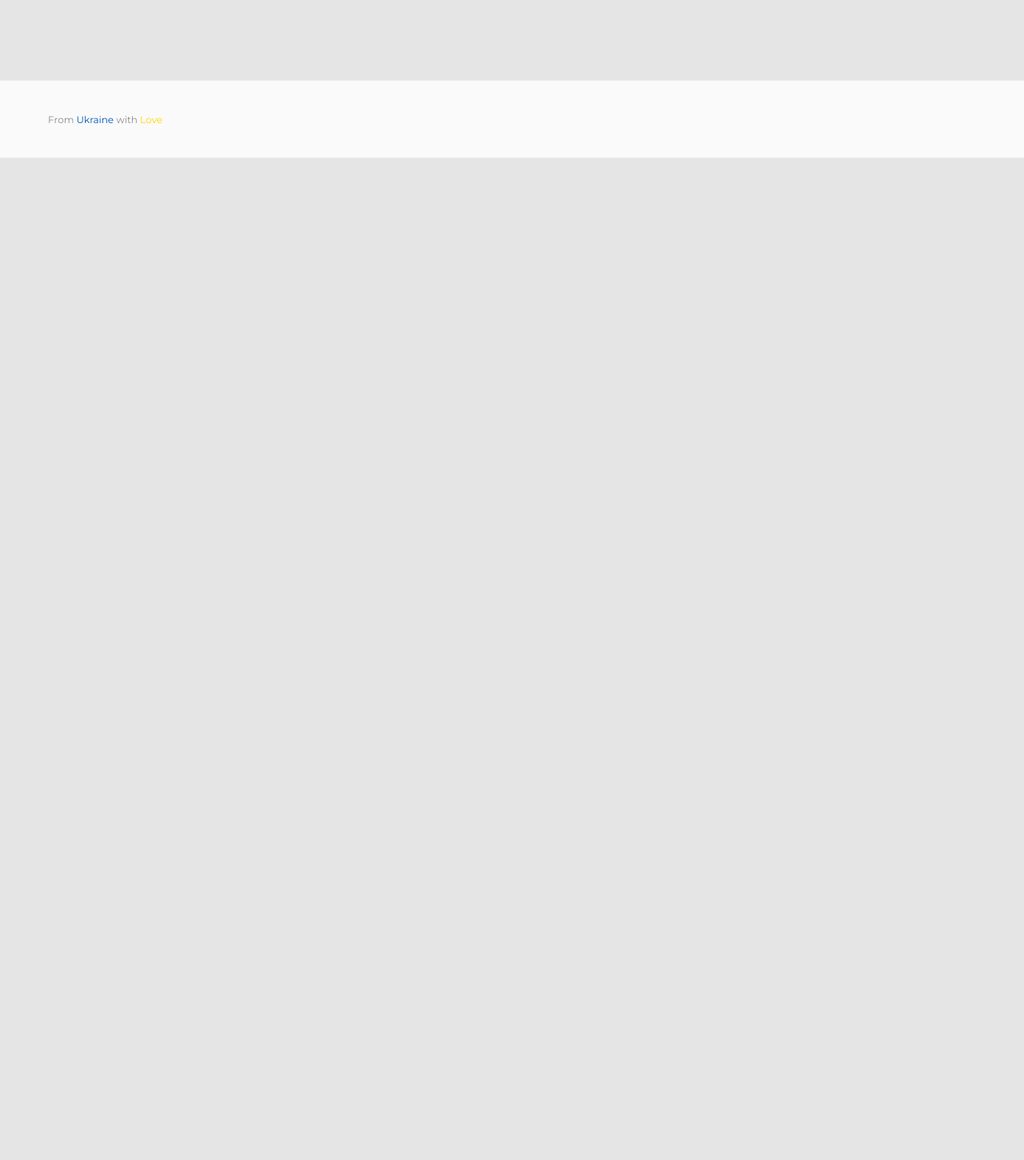
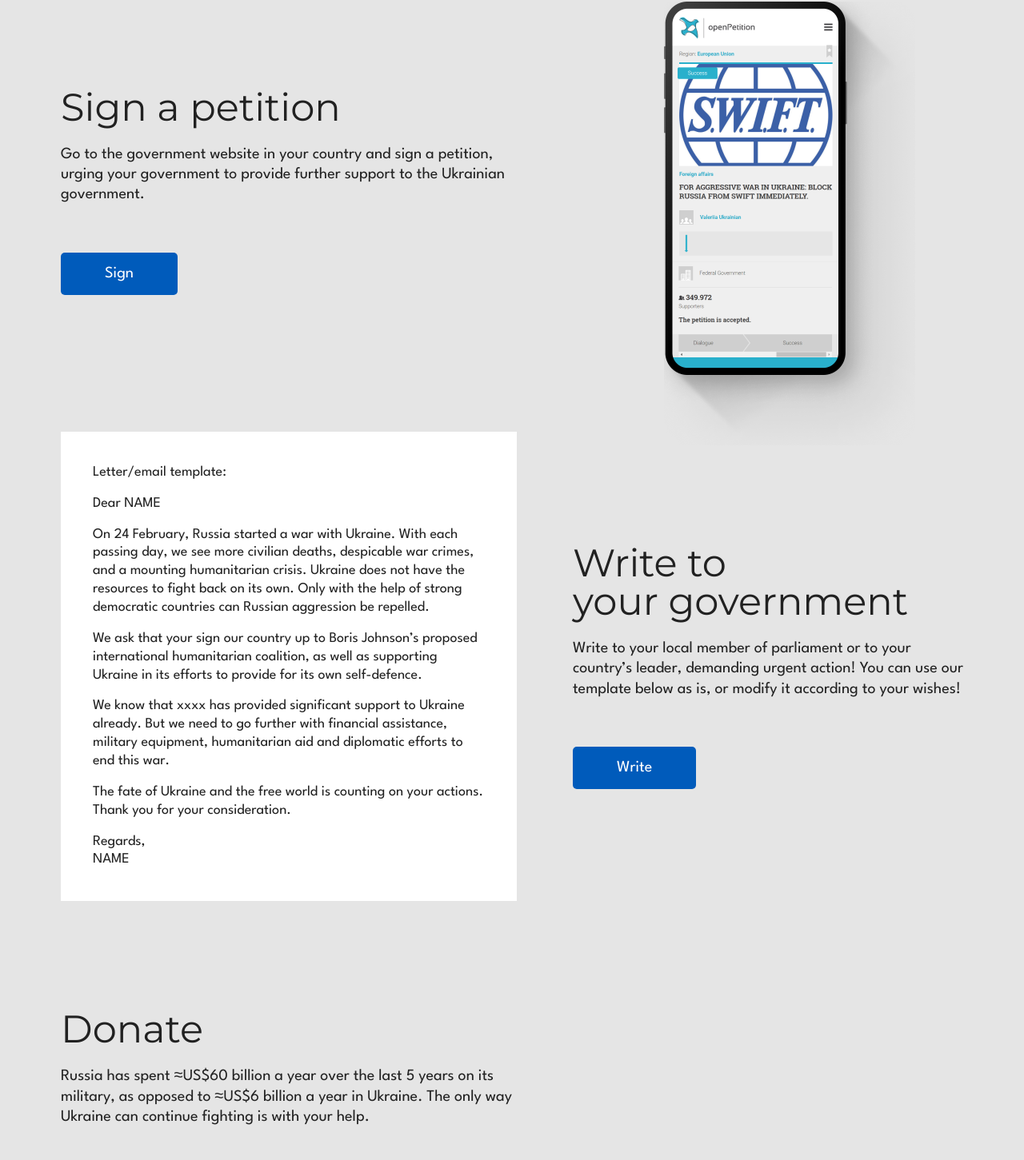
Before and after one commit to s7kind/helpukraine, a Next.js app: page / in a window 1280 px wide. Shown: the part 2413-3864 px from the top of the page at 80% size. Before the commit the page ends 2611 px from the top, so only its background shows below. Built offline with nearby package versions, Linux system fonts and the light colour scheme.

Commit message:
what can box

```diff
--- a/pages/index.js
+++ b/pages/index.js
@@ -15,7 +15,8 @@ export default function Home() {
                         <div className={styles.hero__info}>
                             <h1>Stop Putin Stop War</h1>
                             <p>On February 24, Russia started war with Ukraine. Each passing day brings more death and
-                            destruction, with an increasing threat to the world as we know it. With your help, we can
+                                destruction, with an increasing threat to the world as we know it. With your help, we
+                                can
                                 stop Putin, end suffering, and avoid global catastrophe.</p>
                             <Link href="/">
                                 <a className="button button__red">
@@ -34,18 +35,22 @@ export default function Home() {
                         <div className={styles.why__info}>
                             <p>
                                 This crisis doesn’t just affect Ukraine — it is a threat to the free world. With greater
-                            territory, Russia will only grow in strength. Russian planes are already threatening Sweden
+                                territory, Russia will only grow in strength. Russian planes are already threatening
+                                Sweden
                                 and Finland over NATO membership. It is naive to think Putin will be satisfied with just
                                 Ukraine.
                             </p>
                             <p>
-                            Then there are nuclear threats on multiple fronts — Putin is already threatening the US and
-                            NATO with nuclear weapons, and who knows what he will do if Europe’s largest nuclear power
+                                Then there are nuclear threats on multiple fronts — Putin is already threatening the US
+                                and
+                                NATO with nuclear weapons, and who knows what he will do if Europe’s largest nuclear
+                                power
                                 station falls into his hands.
                             </p>
                         </div>
                         <div className={styles.why__big}>
-                        <p>With your actions, you can stand up for Ukraine and the very future of the free world.</p>
+                            <p>With your actions, you can stand up for Ukraine and the very future of the free
+                                world.</p>
                             <Link href="/">
                                 <a className="button button__blue">
                                     <span>Donate</span>
@@ -73,9 +78,95 @@ export default function Home() {
                         <h2 className={styles.what__can_title}>What you can do</h2>
                         <div className={styles.what__can_box}>
 
+                            <div className={styles.what__can_petition}>
+                                <div className={styles.box__wrap}>
+                                    <h4 className={styles.box__title}>Sign a petition</h4>
+                                    <div className={styles.box__info}>
+                                        <p>Go to the government website in your country and sign a petition, urging your
+                                            government to provide further support to the Ukrainian government.</p>
+                                    </div>
+                                    <Link href="/">
+                                        <a className="button button__blue">
+                                            <span>Sign</span>
+                                        </a>
+                                    </Link>
+                                </div>
+
+                                <img src="/static/petition__image.png" alt="" className={styles.petition__image}/>
+                            </div>
+
+                            <div className={styles.what__can_email}>
+                                <div className={styles.email__box}>
+                                    <p>Letter/email template:</p>
+                                    <p>Dear NAME</p>
+
+                                    <p>On 24 February, Russia started a war with Ukraine. With each passing day, we see
+                                        more
+                                        civilian deaths, despicable war crimes, and a mounting humanitarian crisis.
+                                        Ukraine
+                                        does not have the resources to fight back on its own. Only with the help of
+                                        strong
+                                        democratic countries can Russian aggression be repelled.</p>
+
+                                    <p>We ask that your sign our country up to Boris Johnson’s proposed international
+                                        humanitarian coalition, as well as supporting Ukraine in its efforts to provide
+                                        for
+                                        its own self-defence.</p>
+
+                                    <p>We know that xxxx has provided significant support to Ukraine already. But we
+                                        need
+                                        to go further with financial assistance, military equipment, humanitarian aid
+                                        and
+                                        diplomatic efforts to end this war.</p>
+
+                                    <p>The fate of Ukraine and the free world is counting on your actions. Thank you for
+                                        your consideration.</p>
+
+                                    <p>Regards,
+                                        <br/>
+                                        NAME
+                                    </p>
+                                </div>
+                                <div className={styles.box__wrap}>
+                                    <h4 className={styles.box__title}>Write to <br/> your government</h4>
+                                    <div className={styles.box__info}>
+                                        <p>Write to your local member of parliament or to your country’s leader,
+                                            demanding
+                                            urgent action! You can use our template below as is, or modify it according
+                                            to
+                                            your wishes!</p>
+                                    </div>
+                                    <Link href="/">
+                                        <a className="button button__blue">
+                                            <span>Write</span>
+                                        </a>
+                                    </Link>
+                                </div>
+                            </div>
+
+
+                            <div className={styles.what__can_donate}>
+                                <div className={styles.box__wrap}>
+                                    <h4 className={styles.box__title}>Donate</h4>
+                                    <div className={styles.box__info}>
+                                        <p>Russia has spent ≈US$60 billion a year over the last 5 years on its military,
+                                            as opposed to ≈US$6 billion a year in Ukraine. The only way Ukraine can
+                                            continue fighting is with your help.</p>
+                                        <small>No matter the size, every donation helps.</small>
+                                    </div>
+                                    <Link href="/">
+                                        <a className="button button__blue">
+                                            <span>Make a donation</span>
+                                        </a>
+                                    </Link>
+                                </div>
+                            </div>
+
+
                         </div>
                     </div>
                 </section>
             </main>
-    </>);
+        </>
+    );
 }
--- a/styles/app.scss
+++ b/styles/app.scss
@@ -4,6 +4,9 @@
 $Mont: 'Montserrat', sans-serif;
 $League: 'League Spartan', sans-serif;
 
+* {
+  box-sizing: border-box;
+}
 
 html {
   background-color: #E5E5E5;
--- a/styles/main-page.module.scss
+++ b/styles/main-page.module.scss
@@ -166,7 +166,98 @@ $League: 'League Spartan', sans-serif;
     margin-bottom: 105px;
   }
 
-  &_box {
+  .petition__image {
+    width: 314px;
+    height: auto;
+    transform: translateY(40px);
+    position: relative;
+    right: 60px;
+    margin-left: 20px;
+  }
 
+  .box__wrap {
+    width: 100%;
+    max-width: 570px;
+  }
+
+  .box__title {
+    font-family: $Mont;
+    font-style: normal;
+    font-weight: 500;
+    font-size: 48px;
+    line-height: 100.5%;
+    color: #212121;
+    margin-bottom: 23px;
+  }
+
+  .box__info {
+    margin-bottom: 59px;
+
+    p {
+      font-family: $League;
+      font-style: normal;
+      font-weight: normal;
+      font-size: 20px;
+      line-height: 127%;
+      color: #212121;
+      margin-bottom: 20px;
+
+      &:last-child {
+        margin-bottom: 0;
+      }
+    }
+
+    small {
+      font-family: $League;
+      font-style: normal;
+      font-weight: 600;
+      font-size: 20px;
+      line-height: 127%;
+      color: #212121;
+      padding-top: 20px;
+      display: block;
+    }
+  }
+
+  .email__box {
+    max-width: 570px;
+    padding: 40px;
+    background: #fff;
+    margin-right: 70px;
+
+    p {
+      font-family: $League;
+      font-style: normal;
+      font-weight: 400;
+      font-size: 18px;
+      line-height: 127%;
+      color: #212121;
+      margin-bottom: 16px;
+
+      &:last-child {
+        margin-bottom: 0;
+      }
+    }
+  }
+
+  &_petition {
+    display: flex;
+    align-items: center;
+    justify-content: space-between;
+  }
+
+  &_email {
+    display: flex;
+    align-items: center;
+    justify-content: space-between;
+    margin-top: 23px;
+  }
+
+  &_donate {
+    margin-top: 136px;
+
+    .box__info {
+      margin-bottom: 18px;
+    }
   }
 }
```
Also changed, not shown: public/static/petition__image.png (added). Lines whose indentation alone changed are shown as unchanged.
